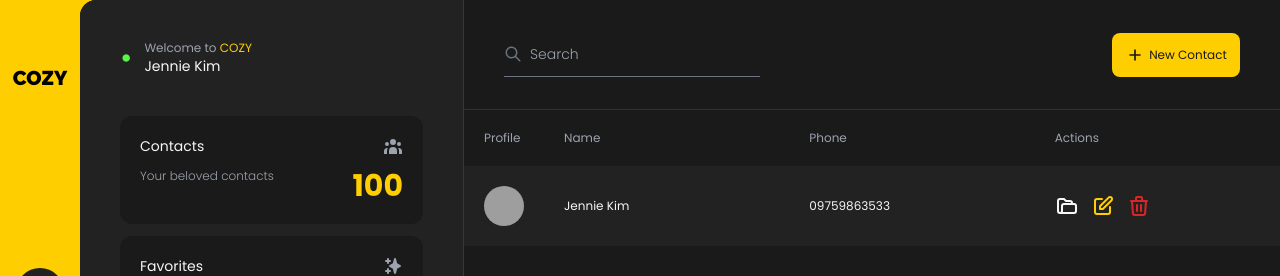
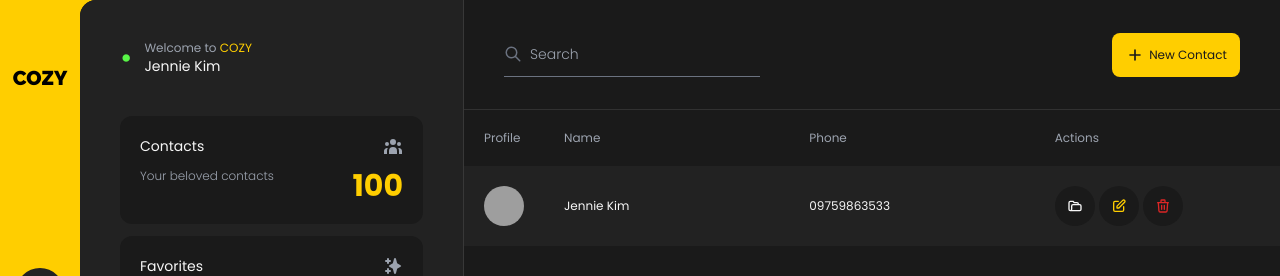
Before and after one commit to VeoScript/cozy, a Next.js app: page / in a window 1280 px wide. Shown: the top 276 px of the page. Built offline with nearby package versions, Linux system fonts and the light colour scheme; grey boxes are pictures that could not be loaded; a web font is replaced by a local one.

Commit message:
style: add button bg-color and resize icon (#22)

```diff
--- a/src/components/ContactDisplay.jsx
+++ b/src/components/ContactDisplay.jsx
@@ -26,19 +26,19 @@ export default function ContactDisplay() {
           <img src="https://64.media.tumblr.com/777b82fbdc6768d1b2e5f02957ff9e51/acfd59a2153ef06e-4f/s1280x1920/46e004f9c43a907c532da035b6831f3797373b4d.jpg" className="w-full max-w-[40px] h-10 object-cover rounded-full" />
           <span className="w-full max-w-sm text-xs">Jennie Kim</span>
           <span className="w-full max-w-sm text-xs">09759863533</span>
-          <span className="flex items-center w-full max-w-sm text-xs space-x-3">
-            <button className="transition ease-in-out duration-200 hover:scale-95">
-              <svg className="w-6 h-6 text-modern-white" fill="none" stroke="currentColor" viewBox="0 0 24 24" xmlns="http://www.w3.org/2000/svg">
+          <span className="flex items-center w-full max-w-sm text-xs space-x-1">
+            <button className="transition ease-in-out duration-200 bg-modern-black px-3 py-3 rounded-full hover:scale-95">
+              <svg className="w-4 h-4 text-modern-white" fill="none" stroke="currentColor" viewBox="0 0 24 24" xmlns="http://www.w3.org/2000/svg">
                 <path strokeLinecap="round" strokeLinejoin="round" strokeWidth="2" d="M5 19a2 2 0 01-2-2V7a2 2 0 012-2h4l2 2h4a2 2 0 012 2v1M5 19h14a2 2 0 002-2v-5a2 2 0 00-2-2H9a2 2 0 00-2 2v5a2 2 0 01-2 2z"></path>
               </svg>
             </button>
-            <button className="transition ease-in-out duration-200 hover:scale-95">
-              <svg className="w-6 h-6 text-honey" fill="none" stroke="currentColor" viewBox="0 0 24 24" xmlns="http://www.w3.org/2000/svg">
+            <button className="transition ease-in-out duration-200 bg-modern-black px-3 py-3 rounded-full hover:scale-95">
+              <svg className="w-4 h-4 text-honey" fill="none" stroke="currentColor" viewBox="0 0 24 24" xmlns="http://www.w3.org/2000/svg">
                 <path strokeLinecap="round" strokeLinejoin="round" strokeWidth="2" d="M11 5H6a2 2 0 00-2 2v11a2 2 0 002 2h11a2 2 0 002-2v-5m-1.414-9.414a2 2 0 112.828 2.828L11.828 15H9v-2.828l8.586-8.586z"></path>
               </svg>
             </button>
-            <button className="transition ease-in-out duration-200 hover:scale-95">
-              <svg className="w-6 h-6 text-red-600" fill="none" stroke="currentColor" viewBox="0 0 24 24" xmlns="http://www.w3.org/2000/svg">
+            <button className="transition ease-in-out duration-200 bg-modern-black px-3 py-3 rounded-full hover:scale-95">
+              <svg className="w-4 h-4 text-red-600" fill="none" stroke="currentColor" viewBox="0 0 24 24" xmlns="http://www.w3.org/2000/svg">
                 <path strokeLinecap="round" strokeLinejoin="round" strokeWidth="2" d="M19 7l-.867 12.142A2 2 0 0116.138 21H7.862a2 2 0 01-1.995-1.858L5 7m5 4v6m4-6v6m1-10V4a1 1 0 00-1-1h-4a1 1 0 00-1 1v3M4 7h16"></path>
               </svg>
             </button>
```
